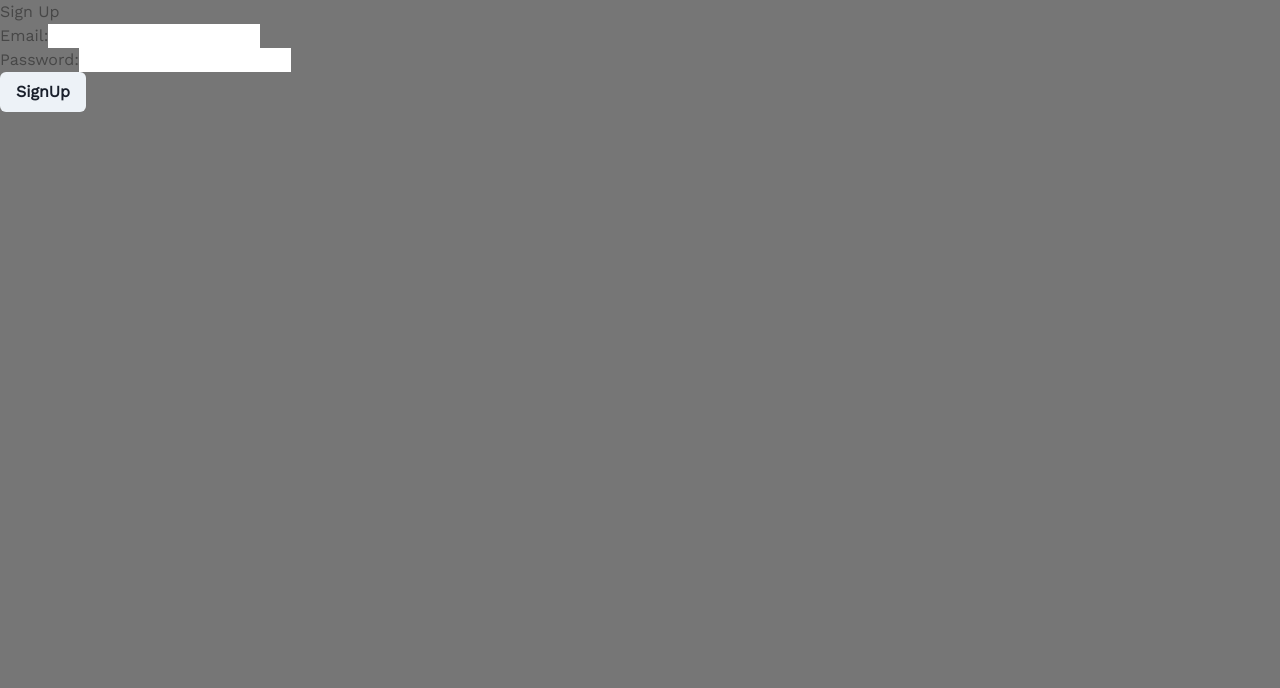
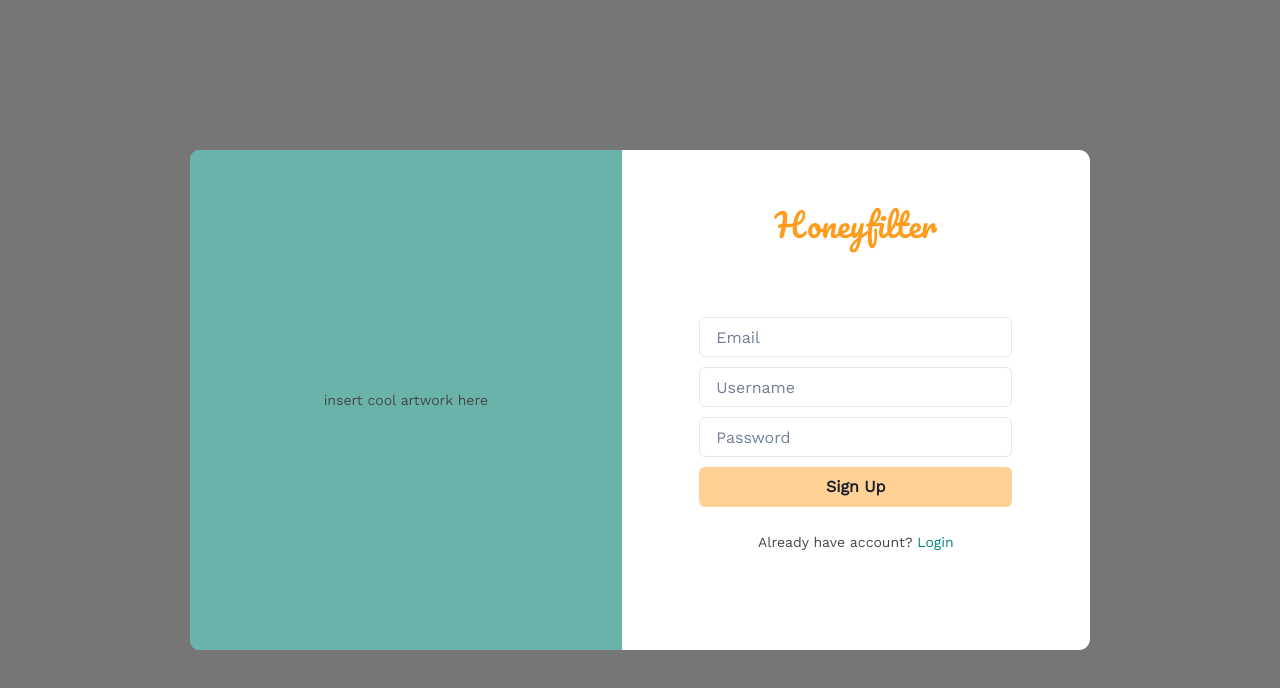
Before and after one commit to Rohitsamad/observant-ui, a React (Vite) app: page /signup in a window 1280 px wide. Shown: the top 688 px of the page. Built offline with nearby package versions, Linux system fonts and the light colour scheme.

Commit message:
Add AuthUI component

```diff
--- a/src/App.jsx
+++ b/src/App.jsx
@@ -7,8 +7,7 @@
 
 import Dashboard from './components/Dashboard';
 import Landing from './components/Landing';
-import Login from './components/Login';
-import SignUp from './components/SignUp';
+import AuthUI from './components/AuthUI';
 
 function App() {
   return (
@@ -16,8 +15,8 @@
       <Routes>
         <Route exact path="/" element={<Landing />} />
         <Route path="dashboard" element={<Dashboard />} />
-        <Route path="login" element={<Login />} />
-        <Route path="signup" element={<SignUp />} />
+        <Route path="login" element={<AuthUI newAuth={false} />} />
+        <Route path="signup" element={<AuthUI newAuth />} />
       </Routes>
     </BrowserRouter>
   );
--- /dev/null
+++ b/src/components/AuthUI/LoginUI.jsx
@@ -0,0 +1,56 @@
+import { useNavigate } from 'react-router-dom';
+import PropTypes from 'prop-types';
+import {
+  Button, Checkbox, Container, Input,
+} from '@chakra-ui/react';
+
+import UserService from '../../services/UserService';
+
+function LoginUI(props) {
+  let remember = false;
+  const { renderSignUpPage } = props;
+
+  const navigate = useNavigate();
+
+  const handleLogin = async (e) => {
+    e.preventDefault();
+    const email = e.target.email.value;
+    const password = e.target.password.value;
+    const result = await UserService.signUp(email, password);
+    if (result) navigate('/');
+  };
+
+  const gotoSignUp = async (e) => {
+    e.preventDefault();
+    navigate('/signup');
+    renderSignUpPage(true);
+  };
+
+  const onCheck = async (e) => {
+    e.preventDefault();
+    remember = !remember;
+  };
+
+  return (
+    <Container className="credentials" p="50px" mb="30px" maxW="100%" centerContent>
+      <h1 className="title-name">Honeyfilter</h1>
+      <form className="credentials-form" onSubmit={handleLogin}>
+        <Input id="email" type="email" placeholder="Email" />
+        <Input id="password" type="password" placeholder="Password" />
+        <Checkbox id="remember" size="sm" colorScheme="orange" onChange={onCheck}>Remember me</Checkbox>
+        <Button className="btn-primary" width="100%" type="submit">Login</Button>
+      </form>
+      <button className="btn-text" type="button">Forgot password?</button>
+      <p>
+        Need an account?
+        {' '}
+        <button className="btn-text" type="button" onClick={gotoSignUp}>Sign Up</button>
+      </p>
+    </Container>
+  );
+}
+LoginUI.propTypes = {
+  renderSignUpPage: PropTypes.func.isRequired,
+};
+
+export default LoginUI;
--- /dev/null
+++ b/src/components/AuthUI/SignUpUI.jsx
@@ -0,0 +1,48 @@
+import { useNavigate } from 'react-router-dom';
+import PropTypes from 'prop-types';
+import { Button, Container, Input } from '@chakra-ui/react';
+
+import UserService from '../../services/UserService';
+
+function SignUpUI(props) {
+  const { renderSignUpPage } = props;
+
+  const navigate = useNavigate();
+
+  const handleSignUp = async (e) => {
+    e.preventDefault();
+    const email = e.target.email.value;
+    const password = e.target.password.value;
+    const username = e.target.username.value;
+    const result = await UserService.signUp(email, password, username);
+    if (result) navigate('/');
+  };
+
+  const gotoLogin = async (e) => {
+    e.preventDefault();
+    navigate('/login');
+    renderSignUpPage(false);
+  };
+
+  return (
+    <Container className="credentials" p="50px" mb="30px" maxW="100%" centerContent>
+      <h1 className="title-name">Honeyfilter</h1>
+      <form className="credentials-form" onSubmit={handleSignUp}>
+        <Input id="email" type="email" placeholder="Email" />
+        <Input id="username" type="text" placeholder="Username" />
+        <Input id="password" type="password" placeholder="Password" />
+        <Button className="btn-primary" width="100%" type="submit">Sign Up</Button>
+      </form>
+      <p>
+        Already have account?
+        {' '}
+        <button className="btn-text" type="button" onClick={gotoLogin}>Login</button>
+      </p>
+    </Container>
+  );
+}
+SignUpUI.propTypes = {
+  renderSignUpPage: PropTypes.func.isRequired,
+};
+
+export default SignUpUI;
--- /dev/null
+++ b/src/components/AuthUI/index.jsx
@@ -0,0 +1,32 @@
+import { useState } from 'react';
+import PropTypes from 'prop-types';
+import {
+  Center, Container, Flex,
+} from '@chakra-ui/react';
+
+import LoginUI from './LoginUI';
+import SignUpUI from './SignUpUI';
+import './style.css';
+
+function AuthUI(props) {
+  const { newAuth } = props;
+  const [signUpPage, renderSignUpPage] = useState(newAuth);
+
+  return (
+    <Flex className="auth-container">
+      <Container className="artwork" maxW="100%">
+        <Center h="100%">insert cool artwork here</Center>
+      </Container>
+      {
+        signUpPage
+          ? <SignUpUI renderSignUpPage={renderSignUpPage} />
+          : <LoginUI renderSignUpPage={renderSignUpPage} />
+      }
+    </Flex>
+  );
+}
+AuthUI.propTypes = {
+  newAuth: PropTypes.bool.isRequired,
+};
+
+export default AuthUI;
--- a/src/components/Login/style.css
+++ b/src/components/AuthUI/style.css
@@ -1,12 +1,13 @@
 .auth-container {
   background-color: var(--secondary-bg);
   position: fixed;
-  width: 55%;
+  width: 900px;
+  height: 500px;
   left: 50%;
   top: 50%;
   transform: translate(-50%, -50%);
   border-radius: 11px;
-  font-size: var(--chakra-fontSizes-sm);
+  font-size: var(--sm-text);
 }
 
 .artwork {
@@ -30,11 +31,6 @@
   margin-bottom: 20px;
 }
 
-.btn {
-  margin: 5px 0;
-  color: teal;
-}
-
 input:-webkit-autofill,
 input:-webkit-autofill:hover,
 input:-webkit-autofill:focus,
--- a/src/components/Login/index.jsx
+++ /dev/null
@@ -1,52 +0,0 @@
-import { useNavigate } from 'react-router-dom';
-import {
-  Button, Center, Checkbox, Container, Flex, Input,
-} from '@chakra-ui/react';
-
-import UserService from '../../services/UserService';
-
-import './style.css';
-
-function Login() {
-  let remember = false;
-
-  const navigate = useNavigate();
-
-  const handleLogin = async (e) => {
-    e.preventDefault();
-    const email = e.target.email.value;
-    const password = e.target.password.value;
-    const result = await UserService.login(email, password, remember);
-    if (result) navigate('/');
-  };
-
-  const onCheck = async (e) => {
-    e.preventDefault();
-    remember = !remember;
-  };
-
-  return (
-    <Flex className="auth-container">
-      <Container className="artwork" maxW="100%">
-        <Center h="100%">insert cool artwork here</Center>
-      </Container>
-      <Container className="credentials" p="50px" mb="30px" maxW="100%" centerContent>
-        <h1 className="title-name">Honeyfilter</h1>
-        <form className="credentials-form" onSubmit={handleLogin}>
-          <Input id="email" type="email" placeholder="Email" />
-          <Input id="password" type="password" placeholder="Password" />
-          <Checkbox id="remember" size="sm" onChange={onCheck}>Remember me</Checkbox>
-          <Button width="100%" type="submit">Login</Button>
-        </form>
-        <button className="btn" type="button">Forgot password?</button>
-        <p>
-          Need an account?
-          {' '}
-          <button className="btn" type="button">Sign Up</button>
-        </p>
-      </Container>
-    </Flex>
-  );
-}
-
-export default Login;
--- a/src/components/SignUp/index.jsx
+++ /dev/null
@@ -1,33 +0,0 @@
-import { useNavigate } from 'react-router-dom';
-import { Button } from '@chakra-ui/react';
-
-import UserService from '../../services/UserService';
-
-function SignUp() {
-  const navigate = useNavigate();
-
-  const handleSignUp = async (e) => {
-    e.preventDefault();
-    const email = e.target.email.value;
-    const password = e.target.password.value;
-    const result = await UserService.signUp(email, password);
-    if (result) navigate('/');
-  };
-
-  return (
-    <div>
-      <p>Sign Up</p>
-      <form onSubmit={handleSignUp}>
-        Email:
-        <input type="text" name="email" />
-        <br />
-        Password:
-        <input type="password" name="password" />
-        <br />
-        <Button type="submit">SignUp</Button>
-      </form>
-    </div>
-  );
-}
-
-export default SignUp;
--- a/src/index.css
+++ b/src/index.css
@@ -7,6 +7,8 @@
   --primary-bg: #767676;
   --secondary-bg: #ffffff;
   --accent: #6ab3ab;
+
+  --sm-text: 0.875rem;
 }
 
 body {
@@ -20,3 +22,16 @@
   font-family: var(--primary-font);
   font-size: 2rem;
 }
+
+.btn-primary {
+  background-color: #ff9d1c77 !important;
+}
+
+.btn-primary:hover {
+  background-color: #ff9d1cc7 !important;
+}
+
+.btn-text {
+  margin: 5px 0;
+  color: teal;
+}
```
